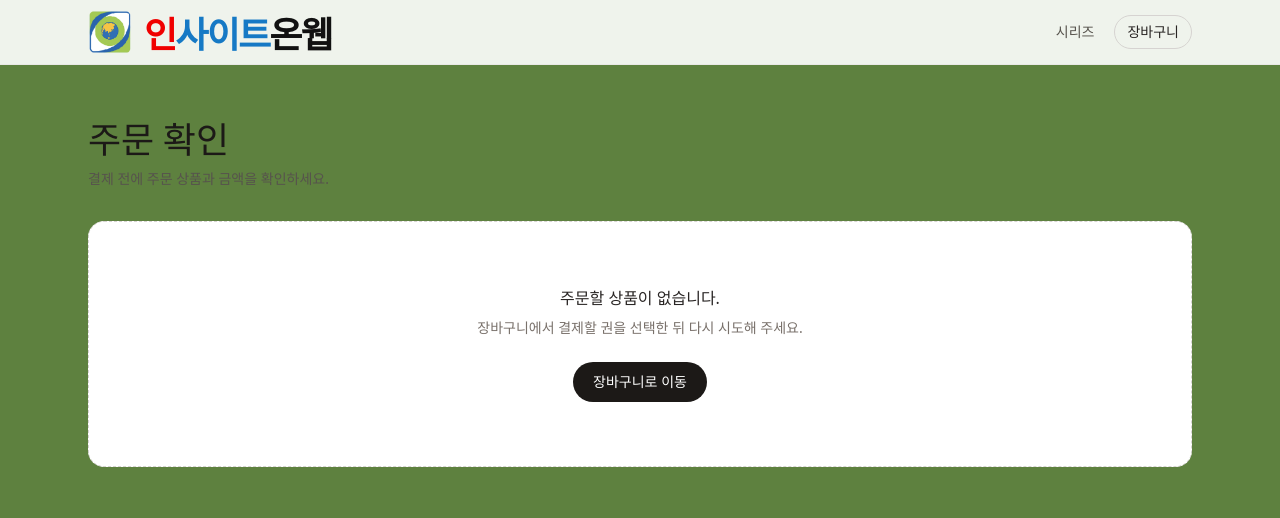
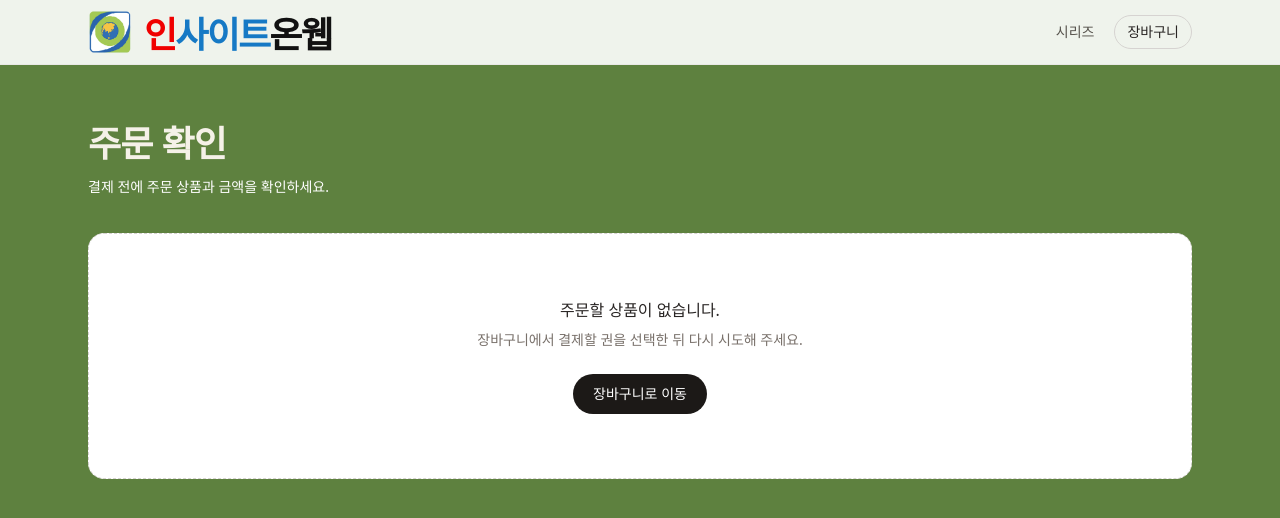
Before and after one commit to hyyunji14-spec/insight-pdf, a Next.js app: page /checkout in a window 1280 px wide. Shown: the top 518 px of the page. Built offline with nearby package versions, Linux system fonts and the light colour scheme.

Commit message:
Update checkout design and PDF previews

```diff
--- a/app/checkout/page.tsx
+++ b/app/checkout/page.tsx
@@ -1,22 +1,35 @@
+
 import { Suspense } from "react";
 import { CheckoutView } from "@/components/checkout-view";
 
-export default function CheckoutPage(props: PageProps<"/checkout">) {
+export default function CheckoutPage(
+  props: PageProps<"/checkout">
+) {
   return (
     <div className="mx-auto w-full max-w-6xl px-4 py-10 sm:px-6 sm:py-14">
-      <h1 className="font-serif text-4xl text-stone-900">주문 확인</h1>
-      <p className="mt-2 text-sm text-stone-600">
+
+      {/* 주문 확인 제목 */}
+      <h1 className="font-sans text-4xl font-extrabold tracking-tight text-[#F5F1E8]">
+        주문 확인
+      </h1>
+
+      {/* 주문 확인 안내 문구 */}
+      <p className="mt-3 text-sm leading-7 text-white">
         결제 전에 주문 상품과 금액을 확인하세요.
       </p>
+
+      {/* 주문 상품 및 결제 예정 금액 */}
       <div className="mt-8">
         <Suspense
           fallback={
-            <p className="text-sm text-stone-500">
+            <p className="text-sm text-white">
               주문 정보를 불러오는 중입니다.
             </p>
           }
         >
-          <CheckoutContent searchParams={props.searchParams} />
+          <CheckoutContent
+            searchParams={props.searchParams}
+          />
         </Suspense>
       </div>
     </div>
@@ -29,9 +42,15 @@ async function CheckoutContent({
   searchParams: PageProps<"/checkout">["searchParams"];
 }) {
   const params = await searchParams;
+
   const productIdValue = params.productId;
+
   const buyNowProductId =
-    typeof productIdValue === "string" ? productIdValue : undefined;
+    typeof productIdValue === "string"
+      ? productIdValue
+      : undefined;
 
-  return <CheckoutView buyNowProductId={buyNowProductId} />;
+  return (
+    <CheckoutView buyNowProductId={buyNowProductId} />
+  );
 }
```
